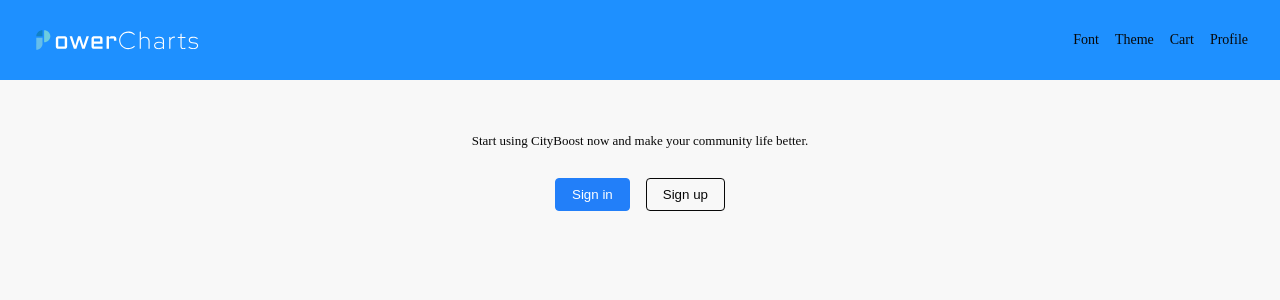
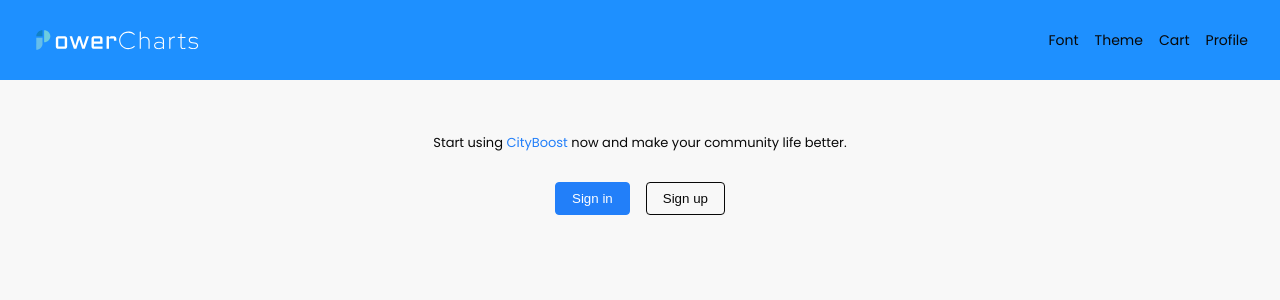
Before and after one commit to Eghizio/hackyeah-2024-web, a React (Vite) app: page / in a window 1280 px wide. Shown: the top 300 px of the page. Built offline with nearby package versions, Linux system fonts and the light colour scheme.

Commit message:
Auth page

```diff
--- a/index.html
+++ b/index.html
@@ -5,6 +5,12 @@
     <link rel="icon" type="image/svg+xml" href="/vite.svg" />
     <meta name="viewport" content="width=device-width, initial-scale=1.0" />
     <title>CityBoost - HackYeah 2024 Web</title>
+    <link rel="preconnect" href="https://fonts.googleapis.com" />
+    <link rel="preconnect" href="https://fonts.gstatic.com" crossorigin />
+    <link
+      href="https://fonts.googleapis.com/css2?family=Poppins:ital,wght@0,100;0,200;0,300;0,400;0,500;0,600;0,700;0,800;0,900;1,100;1,200;1,300;1,400;1,500;1,600;1,700;1,800;1,900&display=swap"
+      rel="stylesheet"
+    />
   </head>
   <body>
     <div id="root"></div>
--- a/package.json
+++ b/package.json
@@ -11,7 +11,8 @@
   },
   "dependencies": {
     "react": "^18.3.1",
-    "react-dom": "^18.3.1"
+    "react-dom": "^18.3.1",
+    "react-router-dom": "^6.26.2"
   },
   "devDependencies": {
     "@eslint/js": "^9.9.0",
--- a/src/App.tsx
+++ b/src/App.tsx
@@ -1,15 +1,12 @@
-import { useTheme } from "./context/ThemeContext";
 import { TopBar } from "./components/TopBar/TopBar";
 import { useAuth } from "./context/AuthContext";
 import { Auth } from "./pages/Auth/Auth";
 
 export const App = () => {
-  // Could be extracted to ThemeProvider wrapper component
-  const { theme } = useTheme();
   const { user } = useAuth();
 
   return (
-    <div className="app" data-theme={theme}>
+    <div className="app">
       <TopBar />
       {user ? <>User logged in content</> : <Auth />}
     </div>
--- a/src/components/Button/Button.tsx
+++ b/src/components/Button/Button.tsx
@@ -4,7 +4,7 @@
 interface Props {
   children: ReactNode;
   onClick?: () => void;
-  variant: "primary" | "secondary";
+  variant?: "primary" | "secondary";
   type?: React.ButtonHTMLAttributes<HTMLButtonElement>["type"];
   wide?: boolean;
 }
--- a/src/context/ThemeContext.tsx
+++ b/src/context/ThemeContext.tsx
@@ -41,6 +41,7 @@
   }
 };
 
+// Tbh it should be just a custom hook.
 export const AppContainer = ({ children }: { children: ReactNode }) => {
   const [theme, setTheme] = useState<Theme>("light");
 
--- a/src/index.css
+++ b/src/index.css
@@ -6,7 +6,7 @@
   --color-primary-text: rgb(8, 8, 8);
   --color-secondary-bg: rgb(34, 127, 249);
   --color-secondary-text: rgb(255, 255, 255);
-  --color-thertiary-text: rgb(8, 8, 8);
+  --color-highlight-text: var(--color-secondary-bg);
 }
 
 body[data-theme="dark"] {
@@ -17,7 +17,7 @@
   --color-primary-text: rgb(248, 248, 248);
   --color-secondary-bg: rgb(230, 0, 126);
   --color-secondary-text: rgb(255, 255, 255);
-  --color-thertiary-text: rgb(8, 8, 8);
+  --color-highlight-text: var(--color-secondary-bg);
 }
 
 body[data-theme="contrast"] {
@@ -28,11 +28,12 @@
   --color-primary-text: rgb(255, 255, 0);
   --color-secondary-bg: rgb(255, 0, 0);
   --color-secondary-text: rgb(255, 255, 255);
-  --color-thertiary-text: rgb(255, 255, 255);
+  --color-highlight-text: var(--color-secondary-bg);
 }
 
 body {
   margin: 0;
+  font-family: "Poppins", sans-serif;
   background-color: var(--color-primary-bg);
   color: var(--color-primary-text);
 }
--- a/src/pages/Auth/Auth.module.css
+++ b/src/pages/Auth/Auth.module.css
@@ -1,10 +1,15 @@
+.auth-container {
+  display: flex;
+  justify-content: center;
+}
+
 .layout {
   padding: 32px;
+  width: minmax(400px, 40%);
   height: 100%;
   display: flex;
   flex-direction: column;
   align-items: center;
-  /* justify-content: center; */
 }
 
 .text {
@@ -23,3 +28,7 @@
   justify-content: center;
   gap: 16px;
 }
+
+.highlight {
+  color: var(--color-highlight-text);
+}
--- a/src/pages/Auth/Auth.tsx
+++ b/src/pages/Auth/Auth.tsx
@@ -23,16 +23,18 @@
   };
 
   return (
-    <main className={s.layout}>
+    <div className={s["auth-container"]}>
+      <main className={s["layout"]}>
         <If when={authPage === "auth"}>
           <article>
-          <div className={s.text}>
+            <div className={s["text"]}>
               <p>
-              Start using CityBoost now and make your community life better.
+                Start using <span className={s["highlight"]}>CityBoost</span>{" "}
+                now and make your community life better.
               </p>
             </div>
 
-          <div className={s.buttons}>
+            <div className={s["buttons"]}>
               <ButtonLink variant="primary" onClick={navigateToLogin}>
                 Sign in
               </ButtonLink>
@@ -51,5 +53,6 @@
           <RegisterForm navigateToLogin={navigateToLogin} />
         </If>
       </main>
+    </div>
   );
 };
--- a/src/pages/Auth/LoginForm/LoginForm.tsx
+++ b/src/pages/Auth/LoginForm/LoginForm.tsx
@@ -31,19 +31,6 @@
     <article className={`${s.layout} ${s.form}`}>
       <h1 className={s.title}>Sign in</h1>
 
-      <Button variant="secondary" wide onClick={loginWithGoogle}>
-        <div className={s.googleBtn}>
-          <img src={googleLogo} alt="Google Logo" />{" "}
-          <span>Sign in with Google</span>
-        </div>
-      </Button>
-
-      <div className={s.divider}>
-        <hr className={s.line} />
-        <span className={s.text}>or sign in with email</span>
-        <hr className={s.line} />
-      </div>
-
       <form className={s.form} onSubmit={submitLogin}>
         <input type="email" className={s.input} placeholder="Email" />
 
--- a/src/pages/Auth/RegisterForm/RegisterForm.tsx
+++ b/src/pages/Auth/RegisterForm/RegisterForm.tsx
@@ -26,19 +26,6 @@
   return (
     <article className={`${s.layout} ${s.form}`}>
       <h1 className={s.title}>Sign up</h1>
-
-      <Button variant="secondary" wide onClick={loginWithGoogle}>
-        <div className={s.googleBtn}>
-          <img src={googleLogo} alt="Google Logo" />{" "}
-          <span>Sign up with Google</span>
-        </div>
-      </Button>
-
-      <div className={s.divider}>
-        <hr className={s.line} />
-        <span className={s.text}>or sign up with email</span>
-        <hr className={s.line} />
-      </div>
 
       <form className={s.form} onSubmit={submitRegister}>
         <input type="email" className={s.input} placeholder="Email" />
```
Also changed, not shown: 1 other file (tests, documents, lock files or other folders). Lines whose indentation alone changed are shown as unchanged.
